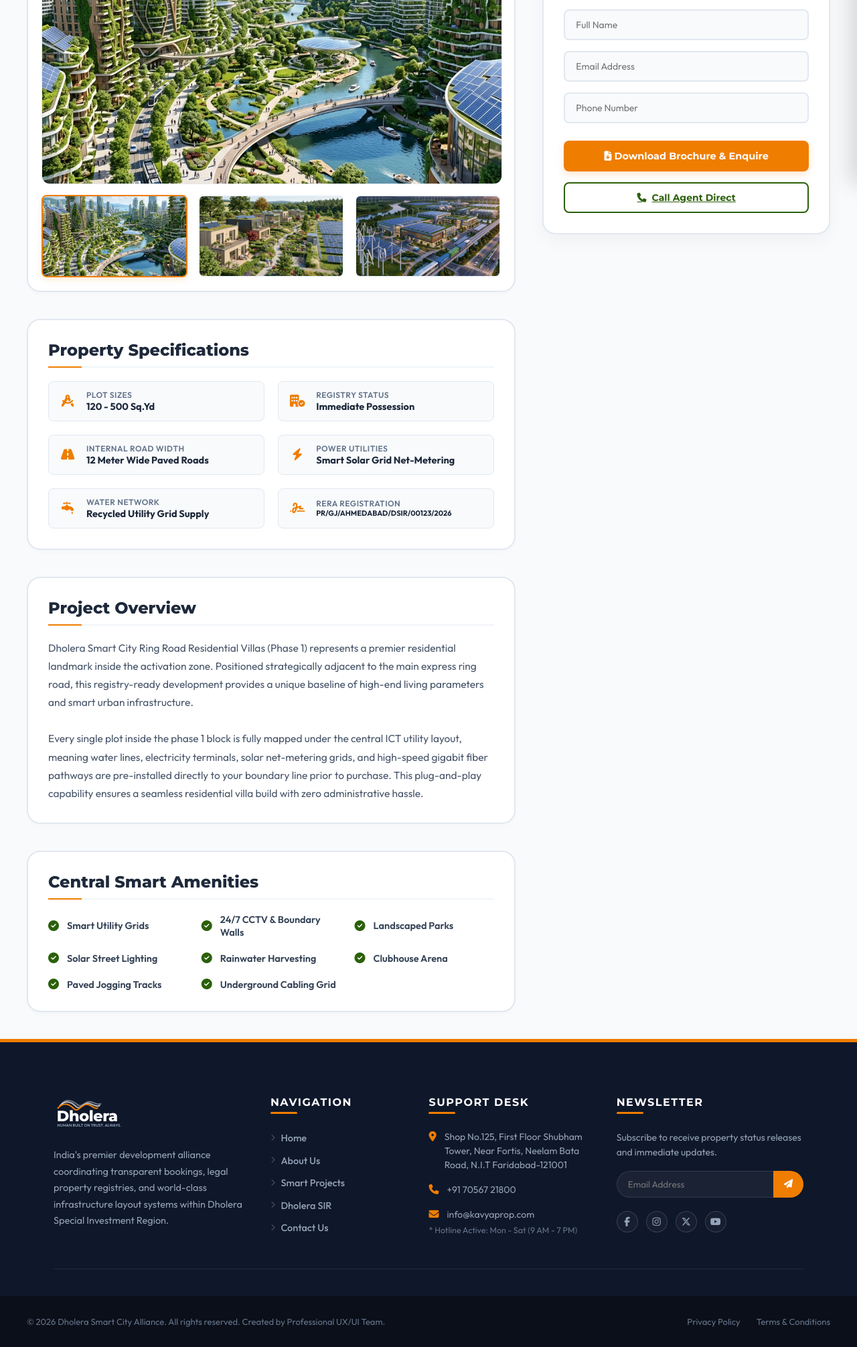
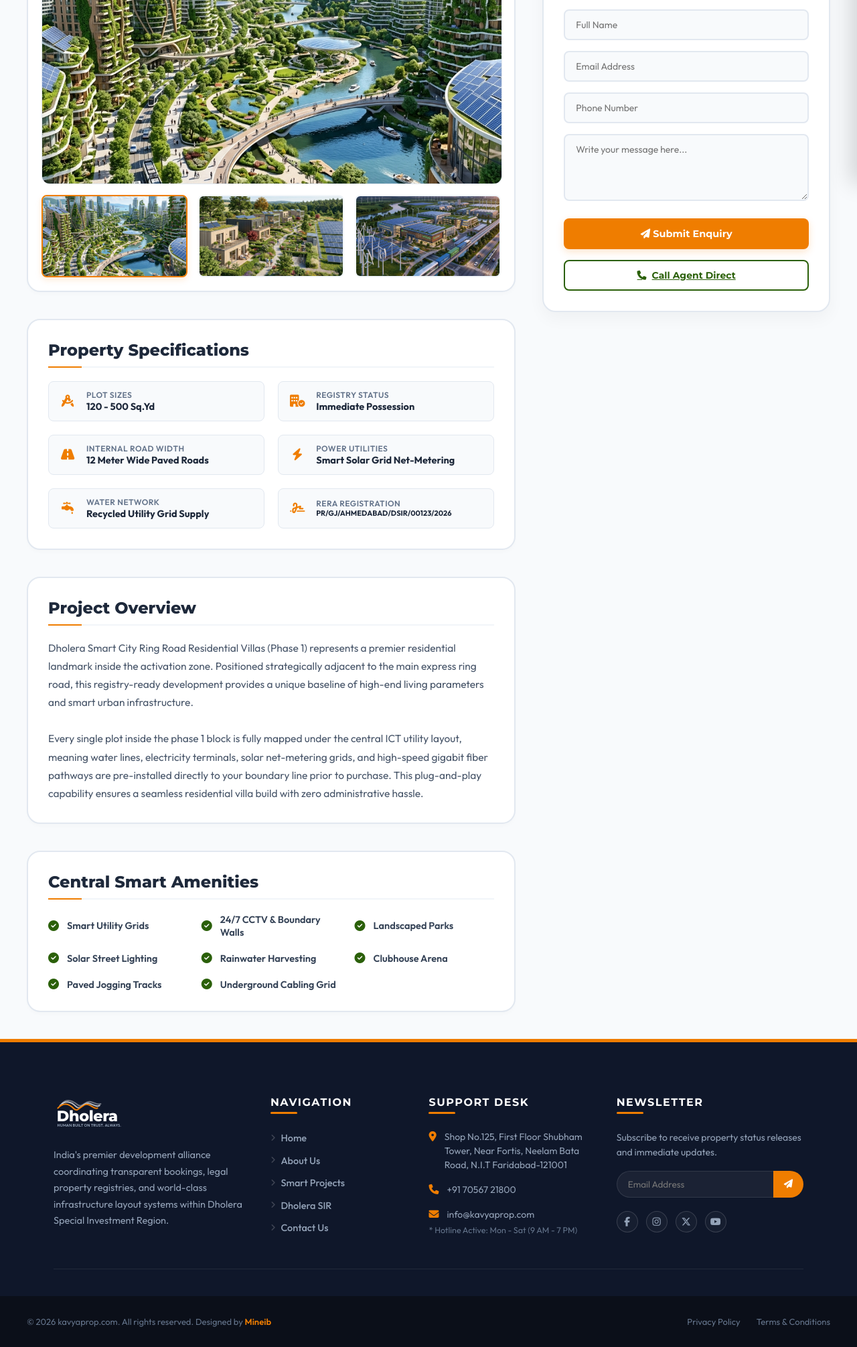
Before and after one commit to Rahul04909/kavyaprop.com, a PHP site: page /dholera-new/project-details.php in a window 1280 px wide. Shown: the part 526-2537 px from the top of the page at 67% size. Run offline with PHP 8.4, Linux system fonts and the light colour scheme; data comes from the database, SQL or seed files in the repository.

Commit message:
Updated sidebar enquiry form with custom message field and revised footer copyright info

```diff
--- a/includes/footer.php
+++ b/includes/footer.php
@@ -108,7 +108,7 @@
   <div class="dh-footer-bottom">
     <div class="dh-footer-bottom-container">
       <div>
-        &copy; <?php echo date('Y'); ?> Dholera Smart City Alliance. All rights reserved. Created by Professional UX/UI Team.
+        &copy; <?php echo date('Y'); ?> <a href="https://kavyaprop.com" style="color: inherit; text-decoration: none;">kavyaprop.com</a>. All rights reserved. Designed by <a href="https://mineib.com" target="_blank" rel="noopener noreferrer" style="color: var(--dh-orange, #ef7d00); text-decoration: none; font-weight: 600; transition: color 0.2s ease;">Mineib</a>
       </div>
       <div class="dh-footer-bottom-links">
         <a href="#about-us">Privacy Policy</a>
--- a/project-details.php
+++ b/project-details.php
@@ -269,7 +269,6 @@ if (!function_exists('renderDhStars')) {
             <input type="hidden" name="csrf_token"    value="<?php echo $csrf; ?>">
             <input type="hidden" name="project_id"    value="<?php echo (int)$project['id']; ?>">
             <input type="hidden" name="interest"      value="project-<?php echo htmlspecialchars($project['category']); ?>">
-            <input type="hidden" name="message"       id="pdAutoMsg" value="">
 
             <input class="dh-details-sidebar-input"
                    type="text" name="name" id="pdName"
@@ -289,8 +288,14 @@ if (!function_exists('renderDhStars')) {
                    value="<?php echo htmlspecialchars($enq_old['phone'] ?? ''); ?>"
                    required maxlength="20">
 
+            <textarea class="dh-details-sidebar-input"
+                      name="message" id="pdMessage"
+                      placeholder="Write your message here..."
+                      style="min-height: 100px; resize: vertical;"
+                      required><?php echo htmlspecialchars($enq_old['message'] ?? ''); ?></textarea>
+
             <button class="dh-details-sidebar-btn" type="submit" id="pdSubmitBtn">
-              <span class="pd-btn-text"><i class="fa-solid fa-file-arrow-down"></i> Download Brochure &amp; Enquire</span>
+              <span class="pd-btn-text"><i class="fa-solid fa-paper-plane"></i> Submit Enquiry</span>
               <span class="pd-btn-loader" style="display:none;"><i class="fa-solid fa-spinner fa-spin"></i> Submitting…</span>
             </button>
 
@@ -330,20 +335,16 @@ if (!function_exists('renderDhStars')) {
 
   // ── Sidebar Enquiry Form ──────────────────────────────────────────────
   (function () {
-    const form    = document.getElementById('pdEnqForm');
-    const btn     = document.getElementById('pdSubmitBtn');
-    const autoMsg = document.getElementById('pdAutoMsg');
+    const form = document.getElementById('pdEnqForm');
+    const btn  = document.getElementById('pdSubmitBtn');
 
-    if (!form || !btn || !autoMsg) return;
+    if (!form || !btn) return;
 
-    // Auto-populate hidden message field with project context before submit
     form.addEventListener('submit', function (e) {
-      const name    = document.getElementById('pdName')?.value.trim()  || '';
-      const phone   = document.getElementById('pdPhone')?.value.trim() || '';
-      const project = form.querySelector('[name="project_id"]')?.value  || '';
-
-      autoMsg.value = `Enquiry from project details page. Project ID: ${project}. `
-                    + `Visitor ${name} (${phone}) is interested in this project and requests a brochure or callback.`;
+      // Basic check to see if form is valid before triggering loader
+      if (!form.checkValidity()) {
+        return;
+      }
 
       // Show loading spinner
       btn.querySelector('.pd-btn-text').style.display  = 'none';
```
